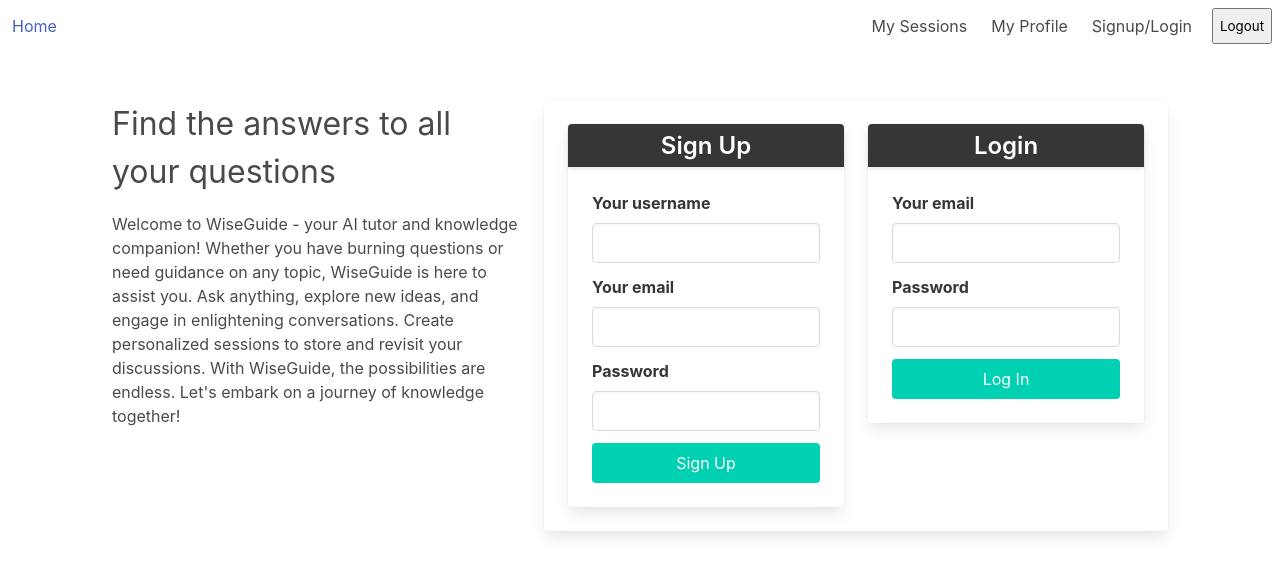
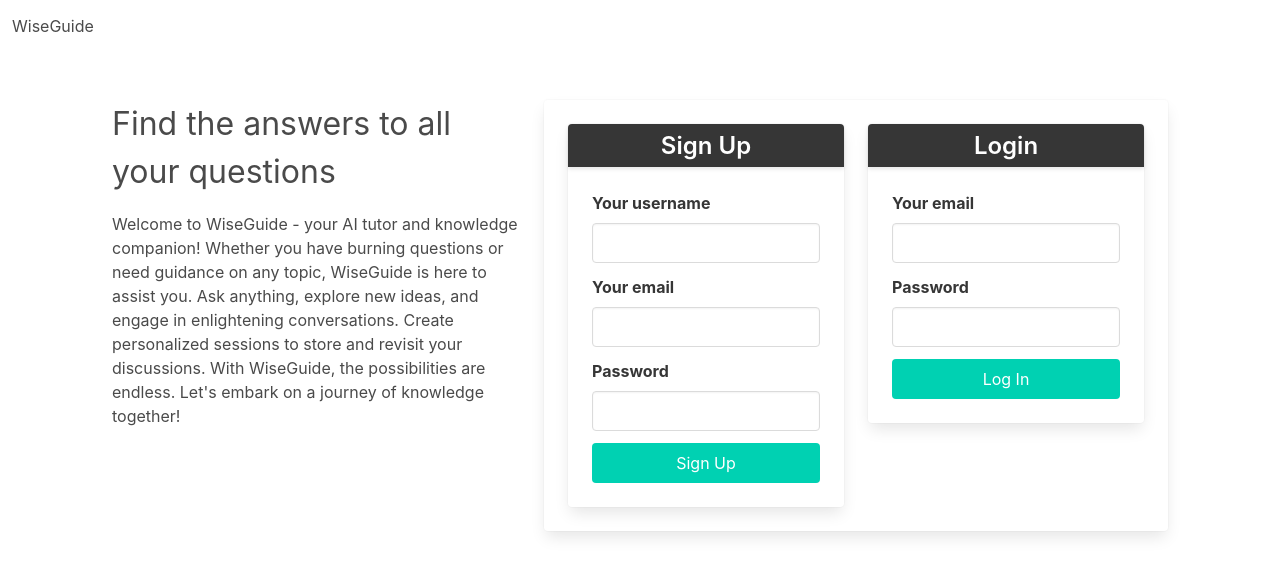
Before and after one commit to JABOWG/wise-guide, a React (Create React App) app in the folder client/: page /userform in a window 1280 px wide. Shown: the top 576 px of the page. Built offline with nearby package versions, Linux system fonts and the light colour scheme.

Commit message:
Updated navbar to display different options based on user's logged-in status

```diff
--- a/client/src/components/Navbar/index.js
+++ b/client/src/components/Navbar/index.js
@@ -4,7 +4,9 @@ import Authservice from "../../utils/auth";
 
 const Navbar = () => {
   return (
-    // Render the navigation bar
+    <>
+      {/* Render the navigation bar */}
+      {Authservice.loggedIn() ? (
         <nav className="navbar" role="navigation" aria-label="main navigation">
           <div className="navbar-brand">
             {/* Link to the home page */}
@@ -36,7 +38,15 @@ const Navbar = () => {
             </div>
           </div>
         </nav>
+      ) : (
+        <nav className="navbar" role="navigation" aria-label="main navigation">
+          <div className="navbar-brand">
+            {/* Link to the home page */}
+            <div className="navbar-item">WiseGuide</div>
+          </div>
+        </nav>
+      )}
+    </>
   );
 };
-
 export default Navbar;
```
Lines whose indentation alone changed are shown as unchanged.
